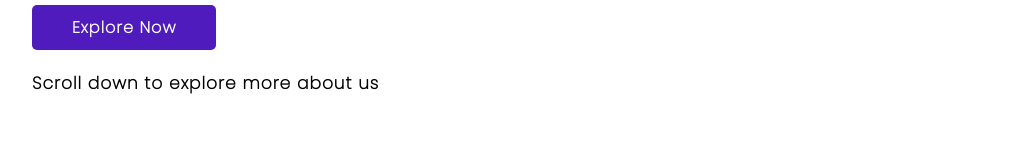
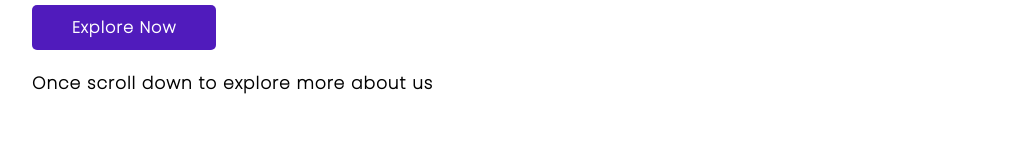
Before and after one commit to Tanvir-Alam625/mission-2022, a plain HTML site: page index.html in a window 1280 px wide. Shown: the part 466-626 px from the top of the page, without its empty margins (118-1139 px from the left). Drawn offline with Linux system fonts and the light colour scheme.

Commit message:
again code updated

```diff
--- a/index.html
+++ b/index.html
@@ -28,7 +28,7 @@
                 </p>
                 <a target="_blank"  class="button" href="https://www.facebook.com/tanvir8645/">Explore now</a>
                 <p>
-                    Scroll down to explore more about us
+                     Once scroll down to explore more about us
                 </p>
             </div>
         </div>
```
